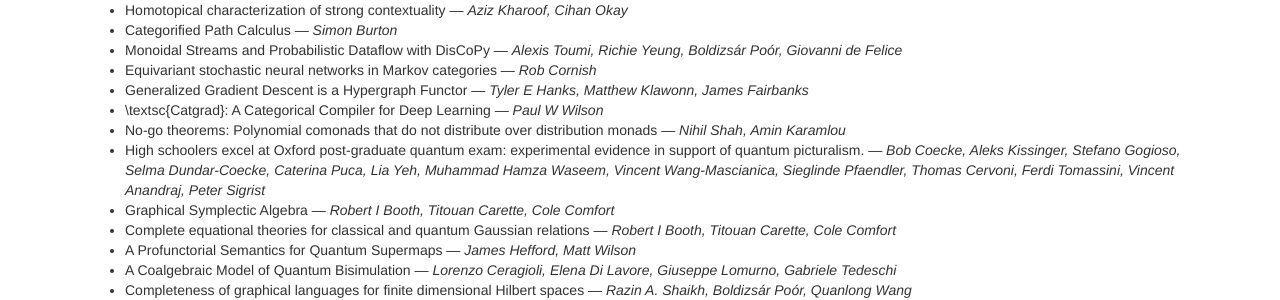
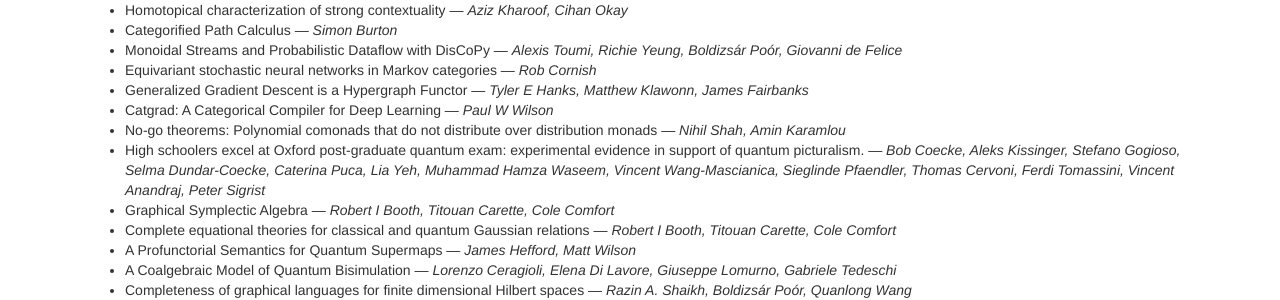
Before and after one commit to oxford24/oxford24.github.io, a Jekyll site: the page built from all-talks.md, in a window 1280 px wide and 900 px high, scrolled down 1359 px. Shown: the part 158-458 px from the top of the window. Built offline with Jekyll 4.4.1, drawn with Linux system fonts in a browser that asks for light colours.

Commit message:
Update all-talks.md

```diff
--- a/all-talks.md
+++ b/all-talks.md
@@ -76,7 +76,7 @@ Jump to [ACT contributed talks](#act-contributed-talks) or [MFPS contributed tal
 * Monoidal Streams and Probabilistic Dataflow with DisCoPy &mdash; <i>Alexis Toumi, Richie Yeung, Boldizsár Poór, Giovanni de Felice</i>
 * Equivariant stochastic neural networks in Markov categories &mdash; <i>Rob Cornish</i>
 * Generalized Gradient Descent is a Hypergraph Functor &mdash; <i>Tyler E Hanks, Matthew Klawonn, James Fairbanks  </i>
-* \textsc{Catgrad}: A Categorical Compiler for Deep Learning &mdash; <i>Paul W Wilson</i>
+* Catgrad: A Categorical Compiler for Deep Learning &mdash; <i>Paul W Wilson</i>
 * No-go theorems: Polynomial comonads that do not distribute over distribution monads &mdash; <i>Nihil Shah, Amin Karamlou </i>
 * High schoolers excel at Oxford post-graduate quantum exam: experimental evidence in support of quantum picturalism. &mdash; <i>Bob Coecke, Aleks Kissinger, Stefano Gogioso, Selma Dundar-Coecke, Caterina Puca, Lia Yeh, Muhammad Hamza Waseem, Vincent Wang-Mascianica, Sieglinde Pfaendler, Thomas Cervoni, Ferdi Tomassini, Vincent Anandraj, Peter Sigrist</i>
 * Graphical Symplectic Algebra &mdash; <i>Robert I Booth, Titouan Carette, Cole Comfort</i>
```
